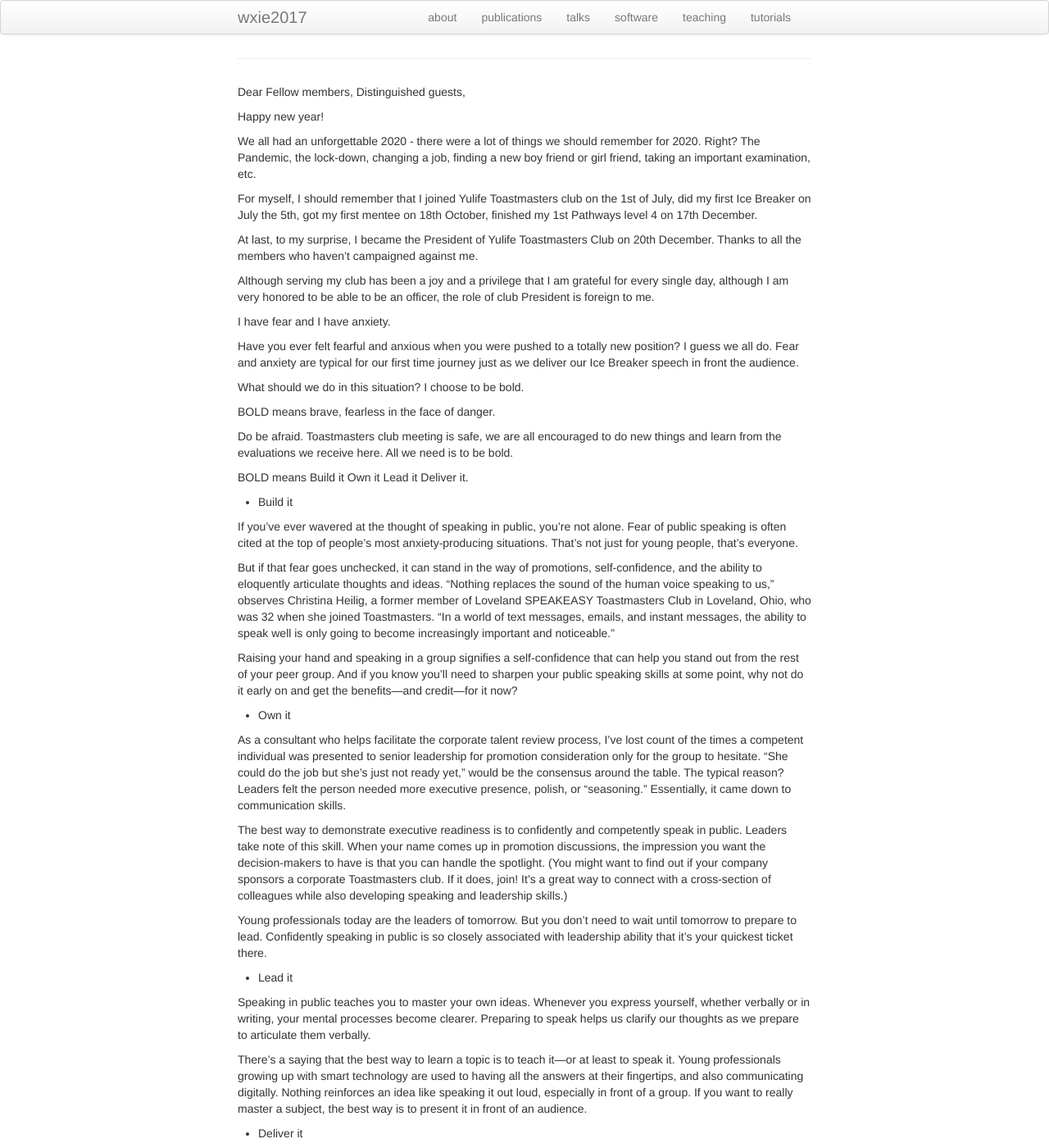
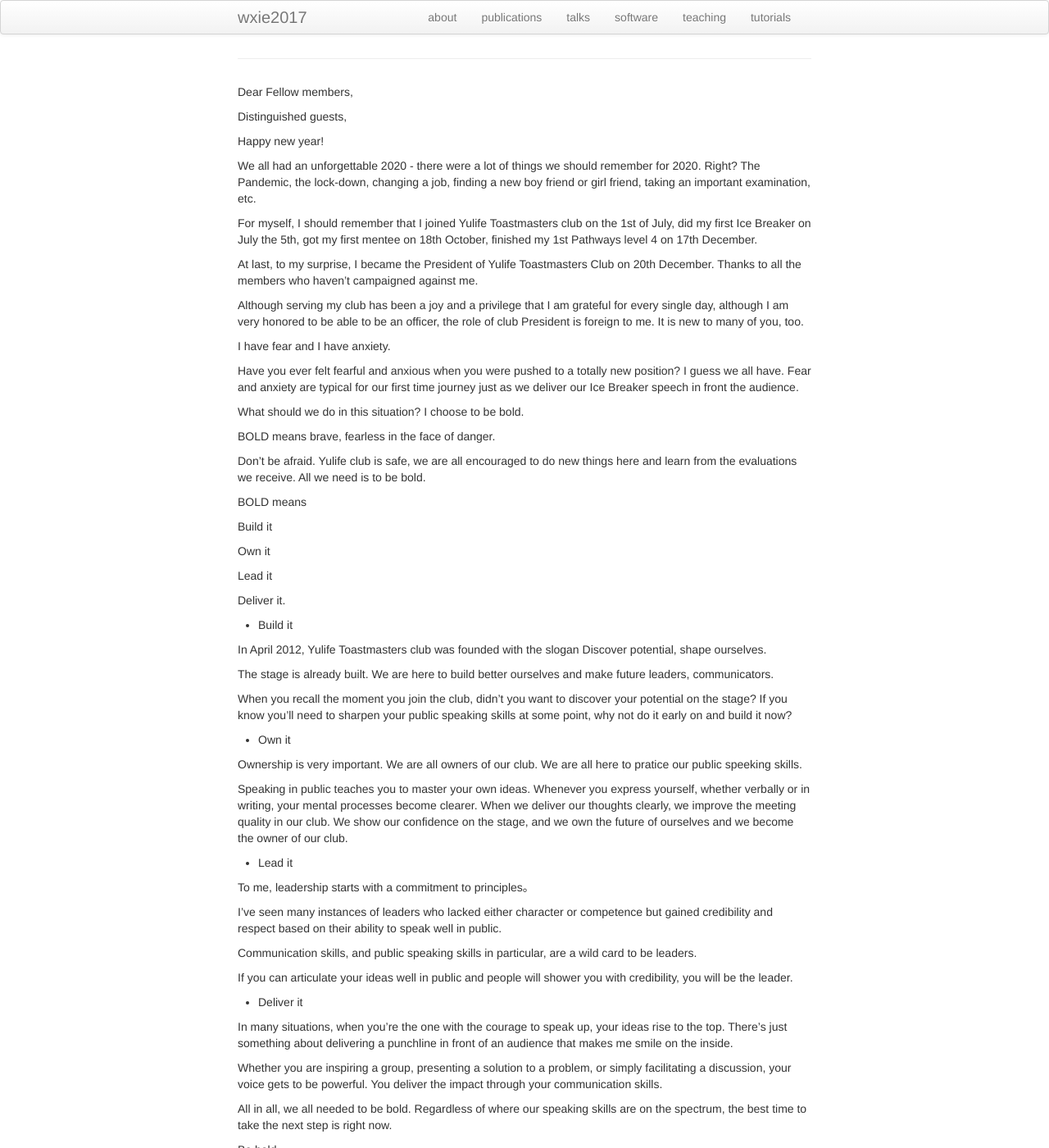
Before and after one commit to wxie2017/wxie2017.github.io, a Jekyll site: the page built from pages/speech/acceptance_of_club_President.md, in a window 1280 px wide and 1400 px high. Shown: the whole window at 82% size. Built offline with Jekyll 4.4.1, drawn with Linux system fonts in a browser that asks for light colours; our own code applies the rules of GitHub Pages for plain Markdown files; some of the changed text lies outside the part shown.

Commit message:
modify the speech of bold

```diff
--- a/pages/speech/acceptance_of_club_President.md
+++ b/pages/speech/acceptance_of_club_President.md
@@ -6,6 +6,7 @@ description: On 2020-12-28 I was elected as the 2021.01-2021.06 President of Yul
 
 
 Dear Fellow members,
+
 Distinguished guests,
 
 Happy new year!
@@ -23,67 +24,83 @@ At last, to my surprise, I became the President of Yulife Toastmasters Club on
 
 Although serving my club has been a joy and a privilege that I am grateful for
 every single day, although I am very honored to be able to be an officer, the
-role of club President is foreign to me.
+role of club President is foreign to me. It is new to many of you, too.
 
 I have fear and I have anxiety.
 
 Have you ever felt fearful and anxious when you were pushed to a totally new
-position? I guess we all do. Fear and anxiety are typical for our first
+position? I guess we all have. Fear and anxiety are typical for our first
 time journey just as we deliver our Ice Breaker speech in front the audience.
 
 What should we do in this situation? I choose to be bold.
 
 BOLD means brave, fearless in the face of danger.
 
-Do be afraid. Toastmasters club meeting is safe, we are all encouraged to
-do new things and learn from the evaluations we receive here. All we need
-is to be bold.
+Don't be afraid. Yulife club is safe, we are all encouraged to do new things
+here and learn from the evaluations we receive. All we need is to be bold.
 
 BOLD means
+
 Build it
+
 Own it
+
 Lead it
+
 Deliver it.
 
 * Build it
 
-If you’ve ever wavered at the thought of speaking in public, you’re not alone. Fear of public speaking is often cited at the top of people’s most anxiety-producing situations. That’s not just for young people, that’s everyone.
+In April 2012, Yulife Toastmasters club was founded with the slogan
+Discover potential, shape ourselves.
 
-But if that fear goes unchecked, it can stand in the way of promotions, self-confidence, and the ability to eloquently articulate thoughts and ideas. “Nothing replaces the sound of the human voice speaking to us,” observes Christina Heilig, a former member of Loveland SPEAKEASY Toastmasters Club in Loveland, Ohio, who was 32 when she joined Toastmasters. “In a world of text messages, emails, and instant messages, the ability to speak well is only going to become increasingly important and noticeable.”
+The stage is already built. We are here to build better ourselves and
+make future leaders, communicators.
 
-Raising your hand and speaking in a group signifies a self-confidence that can help you stand out from the rest of your peer group. And if you know you’ll need to sharpen your public speaking skills at some point, why not do it early on and get the benefits—and credit—for it now?
+When you recall the moment you join the club, didn't you want to discover
+your potential on the stage? If you know you’ll need to sharpen your
+public speaking skills at some point, why not do it early on and build it
+now?
 
 * Own it
 
-As a consultant who helps facilitate the corporate talent review process, I’ve lost count of the times a competent individual was presented to senior leadership for promotion consideration only for the group to hesitate. “She could do the job but she’s just not ready yet,” would be the consensus around the table. The typical reason? Leaders felt the person needed more executive presence, polish, or “seasoning.” Essentially, it came down to communication skills.
+Ownership is very important. We are all owners of our club. We are all
+here to pratice our public speeking skills.
 
-The best way to demonstrate executive readiness is to confidently and competently speak in public. Leaders take note of this skill. When your name comes up in promotion discussions, the impression you want the decision-makers to have is that you can handle the spotlight. (You might want to find out if your company sponsors a corporate Toastmasters club. If it does, join! It’s a great way to connect with a cross-section of colleagues while also developing speaking and leadership skills.)
-
-Young professionals today are the leaders of tomorrow. But you don’t need to wait until tomorrow to prepare to lead. Confidently speaking in public is so closely associated with leadership ability that it’s your quickest ticket there.
+Speaking in public teaches you to master your own ideas. Whenever you
+express yourself, whether verbally or in writing, your mental processes
+become clearer. When we deliver our thoughts clearly, we improve the
+meeting quality in our club. We show our confidence on the stage, and
+we own the future of ourselves and we become the owner of our club.
 
 * Lead it
 
-Speaking in public teaches you to master your own ideas. Whenever you express yourself, whether verbally or in writing, your mental processes become clearer. Preparing to speak helps us clarify our thoughts as we prepare to articulate them verbally.
+To me, leadership starts with a commitment to principles。
 
-There’s a saying that the best way to learn a topic is to teach it—or at least to speak it. Young professionals growing up with smart technology are used to having all the answers at their fingertips, and also communicating digitally. Nothing reinforces an idea like speaking it out loud, especially in front of a group. If you want to really master a subject, the best way is to present it in front of an audience.
+I’ve seen many instances of leaders who lacked either character or
+competence but gained credibility and respect based on their ability
+to speak well in public.
+
+Communication skills, and public speaking skills in particular, are
+a wild card to be leaders.
+
+If you can articulate your ideas well in public and people will shower
+you with credibility, you will be the leader.
 
 * Deliver it
 
-One of my personal aspirations is to be respected the most by the people who know me the best, both at work and at home. That said, I’ve seen many instances of leaders who lacked either character or competence but gained credibility and respect based on their ability to speak well in public. In one extreme example, I observed a team deeply unhappy and frustrated with their incompetent boss. Ironically, he was widely admired in the organization because of his engaging and heartfelt executive presentations.
-In a perfect world, our character and competence would earn respect and credibility on their own merits. But communication skills, and public speaking skills in particular, are a wild card. Articulate your ideas well in public and people will shower you with credibility, whether or not you deserve it.
+In many situations, when you're the one with the courage to speak up,
+your ideas rise to the top. There’s just something about delivering
+a punchline in front of an audience that makes me smile on the inside.
 
-“To me, leadership starts with a commitment to principles,” said Jace Wann, recounting his motivation for joining a Toastmasters club in San Marcos, Texas, when he was in his early 20s. “But your leadership ability won’t seem to matter if you can’t communicate effectively.”
+Whether you are inspiring a group, presenting a solution to a problem,
+or simply facilitating a discussion, your voice gets to be powerful.
+You deliver the impact through your communication skills.
 
-As a young professional, it may feel like organizational directives often come from the top. That’s not always the case. Even the most autocratic work cultures require some degree of debate to make decisions. This means someone has to speak up and provide a point of view. Quite simply, the ideas that get presented get considered—because of, or in some cases in spite of, their merit.
+All in all, we all needed to be bold. Regardless of where our speaking
+skills are on the spectrum, the best time to take the next step is right
+now.
 
-When you’re the one with the courage to speak up, your ideas rise to the top.
-
-I’ll be honest, there’s just something about delivering a punchline in front of an audience that makes me smile on the inside. Whether I’m inspiring a group, presenting a solution to a problem, or simply facilitating a discussion, there is an art to the performance.
-
-“Your voice is powerful,” notes Musna Yusuf of Frederiksberg Toastmasters in Copenhagen, Denmark. She was 29 when she joined and feels “it’s imperative for young professionals to learn to connect their message with recipients in a powerful way.”
-
-Sure, sometimes it can be a challenge to keep people awake right after lunch, but most times, it’s a rush. It’s fun to reach new speaking goals, or present new topics to new audiences. It’s even more fun (and meaningful) to hear someone tell you how much they appreciated your talk—and how it helped solve their problem. Sometimes you even get to change people’s lives. It doesn’t get much more fun than that!
-
-Anyone who has given presentations for any length of time will be quick to admit there is still much room to grow. After all, none of us were born knowing how to communicate effectively. We all needed to learn how. Regardless of where your speaking skills are on the spectrum, the best time to take the next step is right now.
+Be bold.
 
 Thank you.
```
